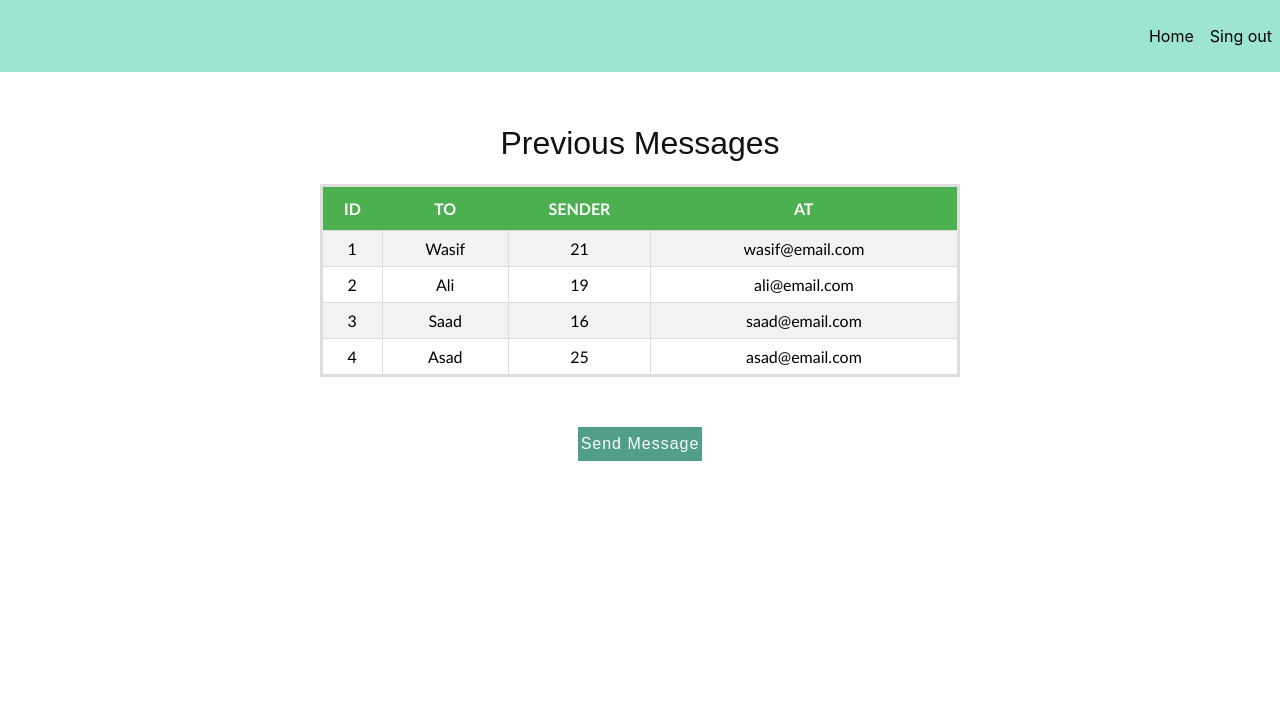
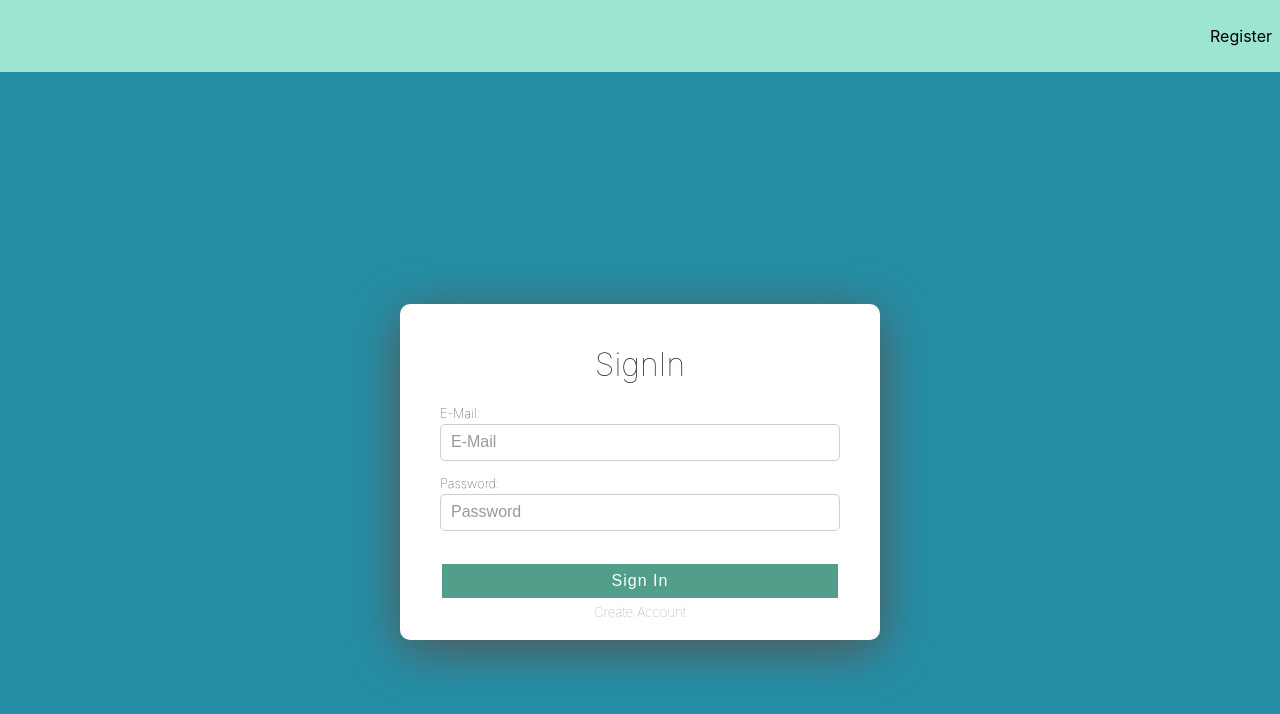
Before and after one commit to KyrolosMagdy/pero.kero01-gmail.com, a React (Create React App) app: page / in a window 1280 px wide. Both pictures are taken after a click on the element "Sing out". Shown: the top 714 px of the page. Built offline with nearby package versions, Linux system fonts and the light colour scheme.

Commit message:
adding signin page, improving routing, some front-end improvements

```diff
--- a/src/App.js
+++ b/src/App.js
@@ -2,6 +2,7 @@ import React from 'react';
 import Form from './pages/form/form.component';
 import NavBar from './components/nav-bar/nav-bar.component';
 import HomePage from './pages/home-page/home-page.container';
+import SignIn from './pages/signin-form/signin-form.page';
 
 class App extends React.Component {
   constructor() {
@@ -11,23 +12,24 @@ class App extends React.Component {
     }
   }
 
-  onRouteChange = () => {
+  onRouteChange = (route) => {
     this.setState({
-      route: 'home'
+      route:route
     })
   }
 
   render() {
     return (
       <div >
-        <NavBar currentRoute={this.state.route} />
+        <NavBar currentRoute={this.state.route} onRouteChange={this.onRouteChange}/>
         {
-          this.state.route === 'signin' ?
-            <div>
+          this.state.route === 'home' ?
+          <HomePage /> : (
+            this.state.route === 'signin' ? <SignIn onRouteChange={this.onRouteChange} />:
               <Form onRouteChange={this.onRouteChange} />
-            </div> :
+          )
             //supposed to have home-page here
-            <HomePage />
+
         }
       </div>
     )
--- a/src/components/message-inputs/message-inputs.component.jsx
+++ b/src/components/message-inputs/message-inputs.component.jsx
@@ -25,8 +25,8 @@ class InputsForm extends React.Component {
 
     handleClick = (e) => {
         e.preventDefault();
-        const {onClick} = this.props;
-        onClick();
+        const {handleClick} = this.props;
+        handleClick();
     }
 
     render() {
--- a/src/components/nav-bar/nav-bar.component.jsx
+++ b/src/components/nav-bar/nav-bar.component.jsx
@@ -1,28 +1,21 @@
 import React from 'react';
 import './nav-bar.styles.css';
-
-const NavBar = ({ currentRoute }) => {
-  return(
-    <nav className = 'container'>
-
+const NavBar = ({onRouteChange, currentRoute}) => {
+    return (
+      <nav className='container' >
         {
           currentRoute === 'signin' ?
-            <div className = "options">
-              <p className = 'option'> Sign In </p>
+            <div className="options">
+              <p className='option' onClick={() => onRouteChange('register')}> Register </p>
             </div>
             :
-            <div className="options">
-              <p className ='option'> Home </p>
-              <p className = 'option'> Sing out</p>
+            <div className='options'>
+              <p className='option' onClick={() => onRouteChange('signin')}> Sing out</p>
             </div>
 
         }
-
-
-
-
-    </nav>
-  )
+      </nav>
+    )
 };
 
 export default NavBar;
--- a/src/pages/form/form.component.jsx
+++ b/src/pages/form/form.component.jsx
@@ -48,7 +48,7 @@ class Form extends Component {
         email: ${this.state.email},
         password: ${this.state.password},
       `);
-            onRouteChange();
+            onRouteChange('home');
         } else {
             console.error('error')
         }
@@ -84,6 +84,7 @@ class Form extends Component {
 
     render() {
         const { formErrors } = this.state;
+        const { onRouteChange } = this.props;
         return (
             <div className="wrapper" >
                 <div className="form-wrapper">
@@ -147,7 +148,7 @@ class Form extends Component {
                         </div>
                         <div className="createAccount" >
                             <button type="submit"> Create Account</button>
-                            <small> Already have an account</small>
+                            <small className='smallButton' onClick={() => onRouteChange('signin')}> Already have an account</small>
                         </div>
                     </form>
                 </div>
--- a/src/pages/home-page/home-page.container.jsx
+++ b/src/pages/home-page/home-page.container.jsx
@@ -22,7 +22,7 @@ class HomePage extends React.Component {
             <div>
                 <TableWrapper />
                 {
-                    this.state.sendMessageTriggered ? <InputsForm onclick={this.state.handleClick}/> :
+                    this.state.sendMessageTriggered ? <InputsForm handleClick={this.handleClick}/> :
                         <div className='buttonWrapper'>
                             <div className="sendMessage" >
                                 <button type="submit" onClick={this.handleClick}> Send Message </button>
--- /dev/null
+++ b/src/pages/signin-form/signin-form.page.jsx
@@ -0,0 +1,65 @@
+import React from 'react';
+import './signin-form.styles.css';
+
+class SignIn extends React.Component {
+
+    constructor() {
+        super();
+        this.state = {
+            email: '',
+            password: '',
+            formErrors: {
+                email: '',
+                password: ''
+            }
+        }
+    }
+    render() {
+        const { formErrors } = this.state;
+        return (
+            <div className="wrapper" >
+                <div className="form-wrapper">
+                    <h1> SignIn </h1>
+                    <form onSubmit={this.handleSubmit} noValidate>
+                        <div className="email" >
+                            <label htmlFor="email" > E-Mail: </label>
+                            <input
+                                type="email"
+                                className={formErrors.email.length > 0 ? "error" : null}
+                                placeholder="E-Mail"
+                                name="email"
+                                noValidate
+                                onChange={this.handleChange}
+                            />
+                            {formErrors.email.length > 0 &&
+                                <span className="errorMessage"> {formErrors.email} </span>
+                            }
+                        </div>
+                        <div className="password" >
+                            <label htmlFor="password" > Password: </label>
+                            <input
+                                type="password"
+                                className={formErrors.password.length > 0 ? "error" : null}
+                                placeholder="Password"
+                                name="password"
+                                noValidate
+                                onChange={this.handleChange}
+                            />
+                            {formErrors.password.length > 0 &&
+                                <span className="errorMessage"> {formErrors.password} </span>
+                            }
+                        </div>
+                        <div className="createAccount" >
+                            <button type="submit"> Sign In</button>
+                            <small className='smallButton' onClick = {() => this.props.onRouteChange('register')}> Create Account </small>
+                        </div>
+
+                    </form>
+                </div>
+            </div>
+        )
+    }
+
+}
+
+export default SignIn;
--- /dev/null
+++ b/src/pages/signin-form/signin-form.styles.css
@@ -0,0 +1,7 @@
+.smallButton {
+    cursor: pointer;
+}
+
+.nav-wrapper {
+    width: 100%;
+}
```
Also changed, not shown: src/components/nav-bar/nav-bar.styles.css (line endings or trailing spaces).
